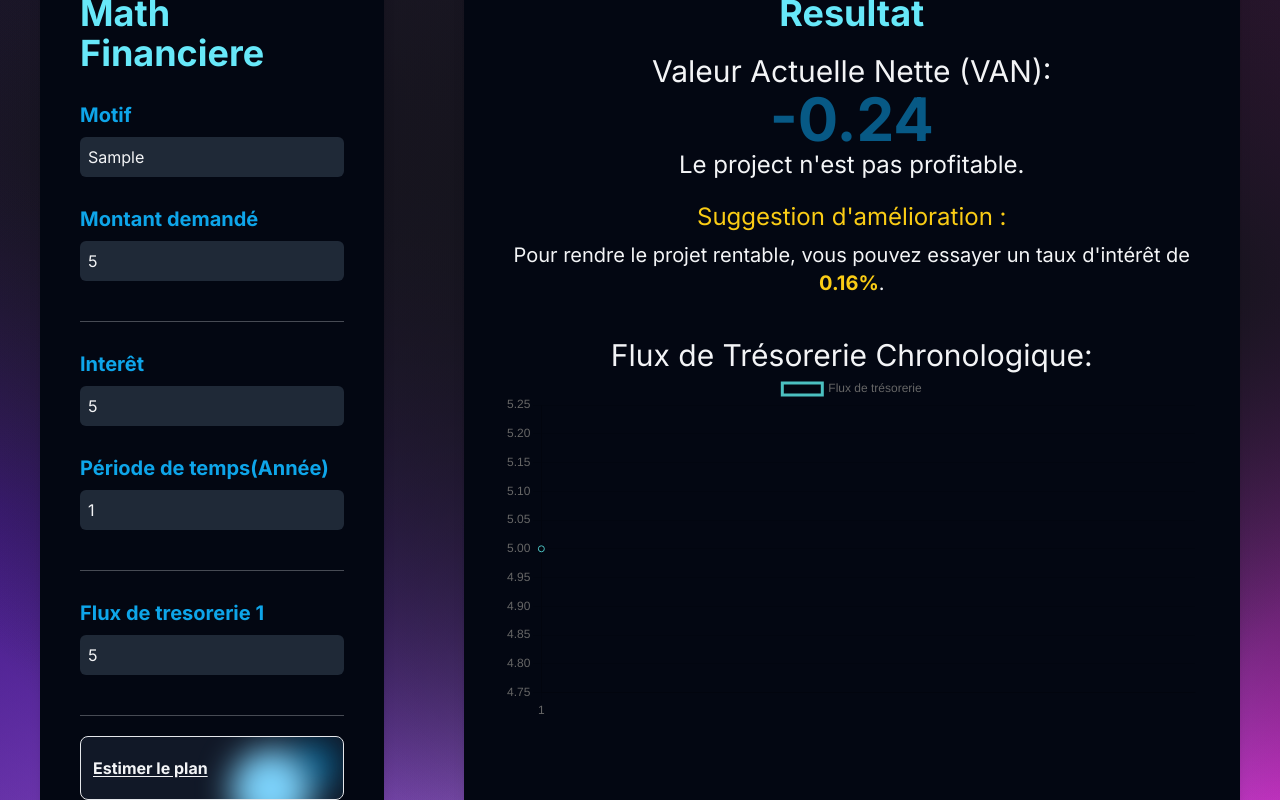
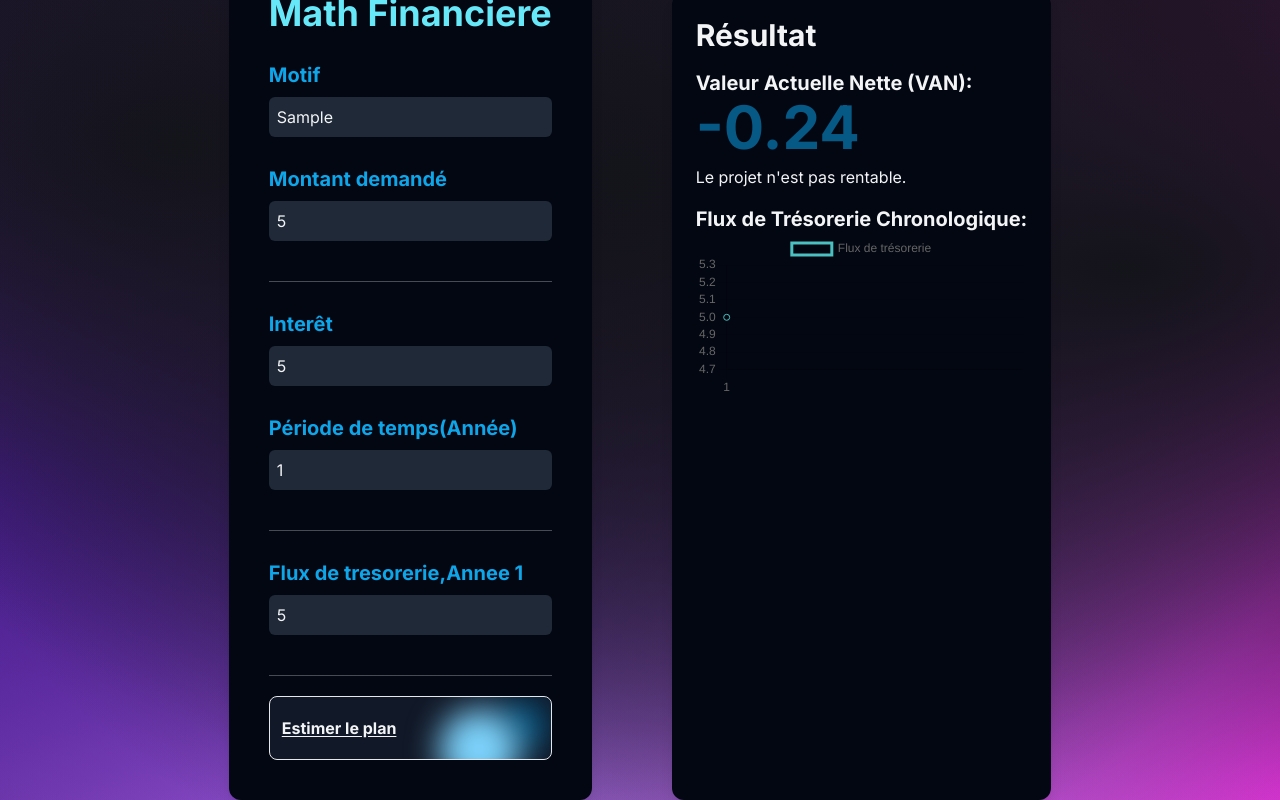
Before and after one commit to SophieKodomome/Management_3, a Next.js app in the folder bank/: page / in a window 1280 px wide. Both pictures are taken after typing "Sample", "5", "5", "5" into the empty fields and a click on the button "Estimer le plan". Shown: the part 87-887 px from the top of the page. Built offline with nearby package versions, Linux system fonts and the light colour scheme.

Commit message:
Update page.tsx

```diff
--- a/bank/src/app/page.tsx
+++ b/bank/src/app/page.tsx
@@ -1,4 +1,4 @@
-'use client'
+"use client";
 
 import React, { useState } from "react";
 import { Formik, Form, Field, ErrorMessage, FieldArray } from "formik";
@@ -30,7 +30,9 @@ function getNPV(values: any) {
   const percentile = values.discountRate * 0.01;
   for (let index = 0; index < values.timePeriod; index++) {
     NPV += values.cashFlows[index] / Math.pow(1 + percentile, index + 1);
-    console.log("TRI" + (index + 1) + ": " + Math.pow(1 + percentile, index + 1));
+    console.log(
+      "TRI" + (index + 1) + ": " + Math.pow(1 + percentile, index + 1)
+    );
     console.log("NPV" + (index + 1) + ": " + NPV);
   }
   NPV = NPV - values.initialInvestment;
@@ -38,39 +40,18 @@ function getNPV(values: any) {
   return NPV;
 }
 
-function suggestNewRate(values: any, npv: number) {
-  const tolerance = 0.01;
-  let lowRate = 0;
-  let highRate = values.discountRate;
-  let newRate = (lowRate + highRate) / 2;
-  let newNPV = npv;
-
-  while (Math.abs(newNPV) > tolerance) {
-    newRate = (lowRate + highRate) / 2;
-    const newValues = { ...values, discountRate: newRate };
-    newNPV = getNPV(newValues);
-
-    if (newNPV > 0) {
-      lowRate = newRate;
-    } else {
-      highRate = newRate;
-    }
-  }
-
-  return newRate.toFixed(2);
-}
-
 export default function Home() {
   const stringMotive = "motive";
   const stringInvestment = "initialInvestment";
   const stringDiscountRate = "discountRate";
   const stringTimePeriod = "timePeriod";
-  const stringFieldClass = "rounded-md bg-gray-800 py-2 px-2 hover:bg-gray-700 focus:outline-none";
-  const stringButtonClass = "group group-hover:before:duration-500 group-hover:after:duration-500 after:duration-500 hover:border-sky-300 hover:before:[box-shadow:_20px_20px_20px_30px_#29c5f6] duration-500 before:duration-500 hover:duration-500 underline underline-offset-2 hover:after:-right-8 hover:before:right-12 hover:before:-bottom-8 hover:before:blur hover:underline hover:underline-offset-4  origin-left hover:decoration-2 hover:text-sky-300 relative bg-gray-900 h-16 border text-left p-3 text-gray-100 text-base font-bold rounded-lg  overflow-hidden  before:absolute before:w-12 before:h-12 before:content[''] before:right-1 before:top-1 before:z-10 before:bg-sky-800 before:rounded-full before:blur-lg  after:absolute after:z-10 after:w-20 after:h-20 after:content['']  after:bg-sky-300 after:right-8 after:top-3 after:rounded-full after:blur-lg";
+  const stringFieldClass =
+    "rounded-md bg-gray-800 py-2 px-2 hover:bg-gray-700 focus:outline-none";
+  const stringButtonClass =
+    "group group-hover:before:duration-500 group-hover:after:duration-500 after:duration-500 hover:border-sky-300 hover:before:[box-shadow:_20px_20px_20px_30px_#29c5f6] duration-500 before:duration-500 hover:duration-500 underline underline-offset-2 hover:after:-right-8 hover:before:right-12 hover:before:-bottom-8 hover:before:blur hover:underline hover:underline-offset-4  origin-left hover:decoration-2 hover:text-sky-300 relative bg-gray-900 h-16 border text-left p-3 text-gray-100 text-base font-bold rounded-lg  overflow-hidden  before:absolute before:w-12 before:h-12 before:content[''] before:right-1 before:top-1 before:z-10 before:bg-sky-800 before:rounded-full before:blur-lg  after:absolute after:z-10 after:w-20 after:h-20 after:content['']  after:bg-sky-300 after:right-8 after:top-3 after:rounded-full after:blur-lg";
   const stringSectionClass = "flex flex-col space-y-2 mb-5";
   const stringArticleClass = "p-10 shadow-lg rounded-xl bg-gray-950 mx-10";
   const [npv, setNpv] = useState<number | null>(null);
-  const [suggestedRate, setSuggestedRate] = useState<string | null>(null);
   const [cashFlowData, setCashFlowData] = useState<number[]>([]);
   const [timePeriods, setTimePeriods] = useState<number[]>([]);
 
@@ -81,13 +62,6 @@ export default function Home() {
     setNpv(npvValue);
     setCashFlowData(values.cashFlows);
     setTimePeriods(Array.from({ length: values.timePeriod }, (_, i) => i + 1));
-
-    if (npvValue < 0) {
-      const newRate = suggestNewRate(values, npvValue);
-      setSuggestedRate(newRate);
-    } else {
-      setSuggestedRate(null);
-    }
   };
 
   const [showDiv, setShowDiv] = useState(false);
@@ -99,31 +73,33 @@ export default function Home() {
     labels: timePeriods,
     datasets: [
       {
-        label: 'Flux de trésorerie',
+        label: "Flux de trésorerie",
         data: cashFlowData,
         fill: false,
-        borderColor: 'rgb(75, 192, 192)',
-        tension: 0.1
-      }
-    ]
+        borderColor: "rgb(75, 192, 192)",
+        tension: 0.1,
+      },
+    ],
   };
 
   return (
     <main className="flex justify-center text-gray-100">
       <main className="flex flex-row mt-10">
         <article className={stringArticleClass}>
-          <h1 className="font-bold text-4xl mb-5 text-cyan-300">Math Financiere</h1>
+          <h1 className="font-bold text-4xl mb-5 text-cyan-300">
+            Math Financiere
+          </h1>
           <Formik
             initialValues={{
               motive: "",
               initialInvestment: "",
               discountRate: "",
               timePeriod: 1,
-              cashFlows: [""]
+              cashFlows: [""],
             }}
             validateOnChange={true}
             validateOnBlur={true}
-            validate={values => {
+            validate={(values) => {
               const errors: any = {};
               if (!values.motive) {
                 errors.motive = "Ecrivez vos motifs";
@@ -160,49 +136,113 @@ export default function Home() {
               <Form className="flex flex-col">
                 <section className={stringSectionClass}>
                   <MyLabel text="Motif" htmlFor={stringMotive}></MyLabel>
-                  <Field className={stringFieldClass} type="text" name={stringMotive} id={stringMotive} />
-                  <ErrorMessage className="text-red-600" name={stringMotive} component="p" />
+                  <Field
+                    className={stringFieldClass}
+                    type="text"
+                    name={stringMotive}
+                    id={stringMotive}
+                  />
+                  <ErrorMessage
+                    className="text-red-600"
+                    name={stringMotive}
+                    component="p"
+                  />
                 </section>
                 <section className={stringSectionClass}>
-                  <MyLabel text="Montant demand&eacute;" htmlFor={stringInvestment}></MyLabel>
-                  <Field className={stringFieldClass} type="number" name={stringInvestment} id={stringInvestment} />
-                  <ErrorMessage className="text-red-600" name={stringInvestment} component="p" />
+                  <MyLabel
+                    text="Montant demand&eacute;"
+                    htmlFor={stringInvestment}
+                  ></MyLabel>
+                  <Field
+                    className={stringFieldClass}
+                    type="number"
+                    name={stringInvestment}
+                    id={stringInvestment}
+                  />
+                  <ErrorMessage
+                    className="text-red-600"
+                    name={stringInvestment}
+                    component="p"
+                  />
                 </section>
                 <hr className="my-5 opacity-30"></hr>
                 <section className={stringSectionClass}>
-                  <MyLabel text="Inter&ecirc;t" htmlFor={stringDiscountRate}></MyLabel>
-                  <Field className={stringFieldClass} type="number" name={stringDiscountRate} id={stringDiscountRate} />
-                  <ErrorMessage className="text-red-600" name={stringDiscountRate} component="p" />
+                  <MyLabel
+                    text="Inter&ecirc;t"
+                    htmlFor={stringDiscountRate}
+                  ></MyLabel>
+                  <Field
+                    className={stringFieldClass}
+                    type="number"
+                    name={stringDiscountRate}
+                    id={stringDiscountRate}
+                  />
+                  <ErrorMessage
+                    className="text-red-600"
+                    name={stringDiscountRate}
+                    component="p"
+                  />
                 </section>
                 <section className={stringSectionClass}>
-                  <MyLabel text="P&eacute;riode de temps(Ann&eacute;e)" htmlFor={stringTimePeriod}></MyLabel>
-                  <Field className={stringFieldClass} type="number" name={stringTimePeriod} id={stringTimePeriod} min="1"
-                    onChange={e => {
+                  <MyLabel
+                    text="P&eacute;riode de temps(Ann&eacute;e)"
+                    htmlFor={stringTimePeriod}
+                  ></MyLabel>
+                  <Field
+                    className={stringFieldClass}
+                    type="number"
+                    name={stringTimePeriod}
+                    id={stringTimePeriod}
+                    min="1"
+                    onChange={(e) => {
                       const newTimePeriod = parseInt(e.target.value, 10);
                       const newCashFlows = Array(newTimePeriod).fill("");
                       setFieldValue("timePeriod", newTimePeriod);
                       setFieldValue("cashFlows", newCashFlows);
                     }}
                   />
-                  <ErrorMessage className="text-red-600" name={stringTimePeriod} component="p" />
+                  <ErrorMessage
+                    className="text-red-600"
+                    name={stringTimePeriod}
+                    component="p"
+                  />
                 </section>
                 <hr className="my-5 opacity-30"></hr>
                 <FieldArray
                   name="cashFlows"
-                  render={arrayHelpers => (
+                  render={(arrayHelpers) => (
                     <div>
-                      {values.cashFlows && values.cashFlows.length > 0 && values.cashFlows.map((cashFlow, index) => (
+                      {values.cashFlows &&
+                        values.cashFlows.length > 0 &&
+                        values.cashFlows.map((cashFlow, index) => (
                           <section className={stringSectionClass} key={index}>
-                          <MyLabel text={`Flux de tresorerie ${index + 1}`} htmlFor={`cashFlows.${index}`}></MyLabel>
-                          <Field className={stringFieldClass} type="number" name={`cashFlows.${index}`} id={`cashFlows.${index}`} />
-                          <ErrorMessage className="text-red-600" name={`cashFlows.${index}`} component="p" />
+                            <MyLabel
+                              text={`Flux de tresorerie,Annee ${index + 1}`}
+                              htmlFor={`cashFlows.${index}`}
+                            ></MyLabel>
+                            <Field
+                              className={stringFieldClass}
+                              type="number"
+                              name={`cashFlows.${index}`}
+                              id={`cashFlows.${index}`}
+                            />
+                            <ErrorMessage
+                              className="text-red-600"
+                              name={`cashFlows.${index}`}
+                              component="p"
+                            />
                           </section>
                         ))}
                     </div>
                   )}
                 />
                 <hr className="my-5 opacity-30"></hr>
-                <button className={stringButtonClass} type="submit" disabled={isSubmitting} onClick={handleButtonClick}>
+                <button
+                  className={stringButtonClass}
+                  type="submit"
+                  disabled={isSubmitting}
+                  onClick={handleButtonClick}
+                >
                   Estimer le plan
                 </button>
               </Form>
@@ -210,23 +250,29 @@ export default function Home() {
           </Formik>
         </article>
         {isSubmitted && (
-          <aside className="p-10 shadow-lg rounded-xl bg-gray-950 mx-10 text-center">
-            <h1 className="font-bold text-4xl mb-5 text-cyan-300">Resultat</h1>
-            <h2 className="text-3xl">Valeur Actuelle Nette (VAN):</h2>
-            <p className="font-bold text-6xl text-sky-800">{npv != null ? npv.toFixed(2) : "Calculating..."}</p>
-            <p className="text-2xl">
-              {npv !== null ? (npv > 0 ? "Le project est profitable!" : "Le project n'est pas profitable.") : "Calculating..."}
+          <aside className="result-card bg-gray-950 text-gray-100 p-6 rounded-xl shadow-lg mt-10 mx-10">
+            <h1 className="text-3xl font-bold mb-4">Résultat</h1>
+            <div className="mb-4">
+              <h2 className="text-xl font-bold">
+                Valeur Actuelle Nette (VAN):
+              </h2>
+              <p className="text-6xl text-sky-800 font-bold">
+                {npv != null ? npv.toFixed(2) : "Calculating..."}
               </p>
-            {suggestedRate && (
-              <div className="mt-5">
-                <h2 className="text-2xl text-yellow-400">Suggestion d'amélioration :</h2>
-                <p className="text-xl mt-2">
-                  Pour rendre le projet rentable, vous pouvez essayer un taux d'intérêt de <span className="font-bold text-yellow-400">{suggestedRate}%</span>.
+              <p className="mt-2">
+                {npv !== null
+                  ? npv > 0
+                    ? "Le projet est rentable!"
+                    : "Le projet n'est pas rentable."
+                  : "Calcul en cours..."}
               </p>
             </div>
-            )}
-            <h2 className="text-3xl mt-10">Flux de Trésorerie Chronologique:</h2>
+            <div className="mb-4">
+              <h2 className="text-xl font-bold">
+                Flux de Trésorerie Chronologique:
+              </h2>
               <Line data={chartData} />
+            </div>
           </aside>
         )}
       </main>
```
Lines whose indentation alone changed are shown as unchanged.
